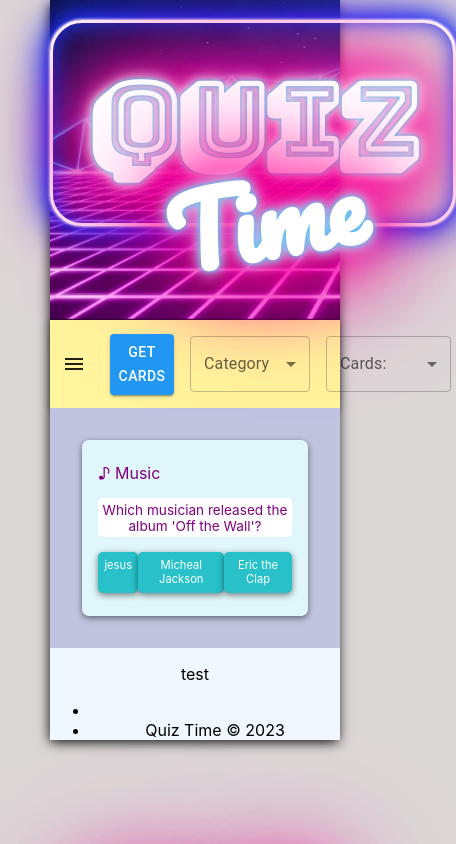
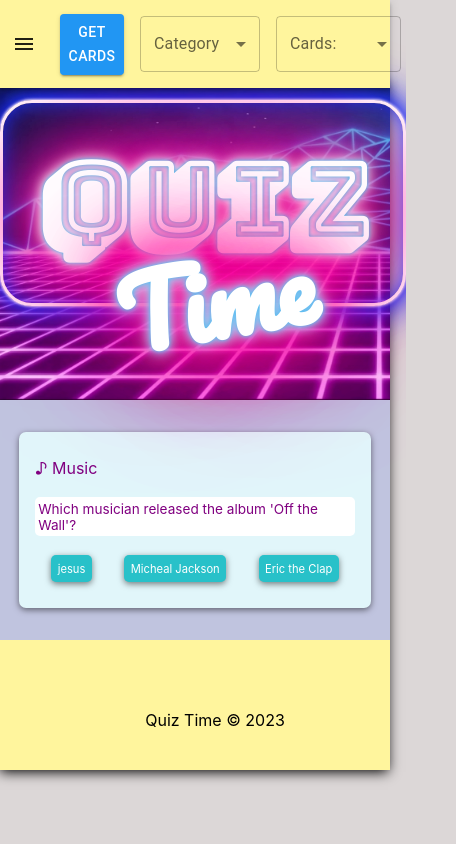
Before and after one commit to GuilhFreitas/dan-will-daniel-finalproject, a React (Create React App) app: page / in a window 390 px wide. Shown: the top 844 px of the page, 456 px wide, since content can reach past the window. Built offline with nearby package versions, Linux system fonts and the light colour scheme; a web font is replaced by a local one.

Commit message:
implemention to the button About to return the page About (need to fix - back to the main page), add style to resizinng card section as responsive desing

```diff
--- a/package.json
+++ b/package.json
@@ -10,6 +10,7 @@
     "lodash": "^4.17.21",
     "react": "^17.0.2",
     "react-dom": "^17.0.2",
+    "react-router-dom": "^6.9.0",
     "react-scripts": "^5.0.1",
     "styled-components": "^5.3.9",
     "web-vitals": "^2.1.4"
--- a/public/index.html
+++ b/public/index.html
@@ -11,8 +11,8 @@
   </head>
   <body>
     <noscript>You need to enable JavaScript to run this app.</noscript>
-    <div class="container">
+
     <div id="root"></div>
-    </div>
+
   </body>
 </html>
--- a/public/style.css
+++ b/public/style.css
@@ -2,18 +2,25 @@ body{
    background-color: rgb(220, 215, 215);
 }
 .container{
-
-  margin: auto 50px;
+  margin: auto;
   -webkit-box-shadow: -1px 3px 12px -1px #000000;
   box-shadow: -1px 3px 12px -1px #000000;
   background-color: #fff;
 }
 
-@media (width:960px){
+.main{
+  display: flex;
+}
 
-    .container{
-        margin: auto 20px;
 
-      }
+@media (width:700px){
+
+.container{
+        margin: 2px;
+  }
+
+  .main{
+    display: block;
+  }
 
 }
--- a/src/App.jsx
+++ b/src/App.jsx
@@ -1,12 +1,164 @@
+
+
+// import React, { useState, useRef } from "react";
+// import "./App.css";
+// import Main from "./components/Main";
+// import HeaderNavbar from "./components/HeaderNavbar";
+// import _ from "lodash";
+// import shuffle from "lodash/shuffle";
+// import About from "./components/About";
+// import Footer from "./components/Footer";
+
+// function App() {
+//   const [quizzes, setQuizzes] = useState([
+//     {
+//       category: "♪ Music",
+//       question: "Which musician released the album 'Off the Wall'?",
+//       correctAnswer: "Micheal Jackson",
+//       incorrectAnswers: ["Neil Young", "Eric the Clap", "jesus"],
+//       possibleAnswers: ["Neil Young", "Eric the Clap", "Micheal Jackson"],
+//       id: 0,
+//     },
+//   ]);
+
+//   const category = useRef("");
+//   const limit = useRef(5);
+
+//   const getQuizzes = () => {
+//     fetch(
+//       `https://the-trivia-api.com/api/questions?limit=${limit.current}&categories=${category.current}`
+//     )
+//       .then((resp) => resp.json())
+//       .then((newQuizzes) => {
+//         console.log(newQuizzes);
+//         setQuizzes([
+//           ...quizzes,
+//           ...newQuizzes.map((quiz) => ({ ...quiz, id: quizzes.length })),
+//         ]);
+//       })
+//       .catch((err) => {
+//         console.error(err);
+//         setQuizzes([]);
+//       });
+//   };
+
+//   const handleAboutClick = () => {
+//     setQuizzes([]);
+//     setAboutClicked(true);
+//     setQuizzClicked(false);
+//   };
+
+//   const handleQuizClick = () => {
+//     setQuizzClicked(true);
+//     setAboutClicked(false);
+//     getQuizzes();
+//   };
+
+//   const [AboutClick, setAboutClicked] = useState(false);
+//   const [getQuizClick, setQuizzClicked] = useState(false);
+
+//   return (
+//     <div className="App">
+//       <HeaderNavbar
+//         handleQuizClick={handleQuizClick}
+//         handleAboutClick={handleAboutClick}
+//         limit={limit}
+//         category={category}
+//       />
+//       {getQuizClick ? (
+//         <Main quizzes={quizzes} />
+//       ) : AboutClick ? (
+//         <About />
+//       ) : null}
+//       <Footer />
+//     </div>
+//   );
+// }
+
+// export default App;
+
+// import React, { useState, useRef } from "react";
+// import "./App.css";
+// import Main from "./components/Main";
+// import HeaderNavbar from "./components/HeaderNavbar";
+// import _ from "lodash";
+// import shuffle from "lodash/shuffle";
+// import About from "./components/About";
+// import Footer from "./components/Footer";
+
+// function App() {
+//   const [quizzes, setQuizzes] = useState([
+//     {
+//       category: "♪ Music",
+//       question: "Which musician released the album 'Off the Wall'?",
+//       correctAnswer: "Micheal Jackson",
+//       incorrectAnswers: ["Neil Young", "Eric the Clap", "jesus"],
+//       possibleAnswers: ["Neil Young", "Eric the Clap", "Micheal Jackson"],
+//       id: 0,
+//     },
+//   ]);
+
+//   const category = useRef("");
+//   const limit = useRef(5);
+
+//   const [handleAboutClick, setAboutClicked] = useState(false);
+//   const [getQuizClick, setQuizzClicked] = useState(false);
+
+//   const getQuizzes = () => {
+//     fetch(
+//       `https://the-trivia-api.com/api/questions?limit=${limit.current}&categories=${category.current}`
+//     )
+//       .then((resp) => resp.json())
+//       .then((newQuizzes) => {
+//         console.log(newQuizzes);
+//         setQuizzes([
+//           {
+//             category: newQuizzes.category,
+//             question: newQuizzes.question,
+//             correctAnswer: newQuizzes.correctAnswer,
+//             incorrectAnswers: newQuizzes.incorrectAnswers,
+//             possibleAnswers: [
+//               newQuizzes.correctAnswer,
+//               ...newQuizzes.incorrectAnswers,
+//             ],
+//             id: quizzes.length,
+//           },
+//           ...quizzes,
+//         ]);
+//       })
+//       .catch((err) => console.log(err));
+//   };
+
+//   return (
+//     <div className="App">
+//       <HeaderNavbar
+//         getQuizzes={getQuizzes}
+//         limit={limit}
+//         category={category}
+//         setAboutClicked={setAboutClicked}
+//       />
+//       {getQuizClick ? (
+//         <Main getQuizzes={getQuizzes} quizzes={quizzes} setQuizzes={setQuizzes} />
+//       ) : handleAboutClick ? (
+//         <About />
+//       ) : null}
+
+//       <Footer />
+//     </div>
+//   );
+// }
+
+// export default App;
+
+///the orginal code
 
 import React, { useState, useRef } from "react";
-import "./App.css";
+import "./components/style/style.css"
 import Main from "./components/Main";
 import HeaderNavbar from "./components/HeaderNavbar";
+import Footer from "./components/Footer";
+import About from "./components/About";
 import _ from "lodash";
-import shuffle from "lodash/shuffle";
-import About from "./components/About";
-import Footer from "./components/Footer";
 
 function App() {
   const [quizzes, setQuizzes] = useState([
@@ -16,12 +168,14 @@ function App() {
       correctAnswer: "Micheal Jackson",
       incorrectAnswers: ["Neil Young", "Eric the Clap", "jesus"],
       possibleAnswers: ["Neil Young", "Eric the Clap", "Micheal Jackson"],
-      id: 0,
     },
   ]);
 
   const category = useRef("");
   const limit = useRef(5);
+
+  const [handleAboutClick, setAboutClicked] = useState(false);
+  const [getQuizClick, setQuizzClicked] = useState(false);
 
   const getQuizzes = () => {
     fetch(
@@ -34,15 +188,37 @@ function App() {
       });
   };
 
+  return (
+    // <div className="App">
+    //   <HeaderNavbar getQuizzes={getQuizzes} limit={limit} category={category} setAboutClicked= {setAboutClicked}/>
+    //   {handleAboutClick ? (
+    //     setAboutClicked && <About />
+    //    ) : (
+    //   <Main getQuizzes={getQuizzes} quizzes={quizzes} setQuizzes={setQuizzes} />
+    //    )}
+    //   <Footer />
+    // </div>
 
-  return (
     <div className="App">
-      <HeaderNavbar getQuizzes={getQuizzes} limit={limit} category={category}/>
-      <Main getQuizzes={getQuizzes} quizzes={quizzes} setQuizzes={setQuizzes} />
-    <About />
+      <div className="container">
+    <HeaderNavbar
+      getQuizzes={getQuizzes}
+      limit={limit}
+      category={category}
+      setAboutClicked={setAboutClicked}
+    />
+
+    { handleAboutClick ? (
+      setAboutClicked && <About getQuizzes={getQuizzes} quizzes={quizzes} setQuizzes={setQuizzes}/>
+    ) : <Main getQuizzes={getQuizzes} quizzes={quizzes} setQuizzes={setQuizzes} />}
+
     <Footer />
     </div>
+  </div>
+
   );
 }
 
 export default App;
+
+//the original code
--- a/src/components/About.jsx
+++ b/src/components/About.jsx
@@ -1,15 +1,45 @@
 import React from "react";
+import Box from '@mui/material/Box';
+import Card from '@mui/material/Card';
+import CardActions from '@mui/material/CardActions';
+import CardContent from '@mui/material/CardContent';
+import Button from '@mui/material/Button';
+import Typography from '@mui/material/Typography';
+import Main from "./Main";
 
-
-
-export default function About(){
+export default function About(props){
 
     return(
 
-        <div>
-            <h1>About</h1>
-            <p>test</p>
-        </div>
-    )
+        <Card sx={{ minWidth: 275 }}>
+        <CardContent>
+          <Typography variant="h2" component="div">
+            About
+          </Typography>
+          <Typography sx={{ fontSize: 14 }} color="text.secondary" gutterBottom>
 
-}
+          Welcome to our About page!
+
+          </Typography>
+          <Typography variant="body1">
+           We are excited to tell you about our latest project - a Quiz React app.
+
+          Our Quiz React app is a fun and interactive way to test your knowledge on a variety of subjects. Whether you're looking to challenge yourself or just have some fun, our app has something for everyone.
+
+          With a sleek and user-friendly design, our app allows you to choose from a range of quizzes covering topics such as history, science, pop culture, and more. You can even create your own quiz and share it with friends!
+
+          One of the best things about our Quiz React app is its responsiveness. It works flawlessly on desktop, tablet, and mobile devices, so you can take your quizzes on the go.
+
+          But what sets our app apart from other quiz apps is its use of React technology. React allows us to create a fast and dynamic user interface, which means you can experience seamless navigation through quizzes and get instant feedback on your answers.
+
+          So why not give our Quiz React app a try? Test your knowledge and see how you stack up against others. We hope you enjoy using our app as much as we enjoyed creating it.
+            <br />
+          </Typography>
+          </CardContent>
+          <CardActions>
+          <Button onClick={<Main />} size="small">Quiz</Button>
+        </CardActions>
+      </Card>
+
+    );
+  }
--- a/src/components/HeaderNavbar.jsx
+++ b/src/components/HeaderNavbar.jsx
@@ -19,22 +19,24 @@ import ListItemButton from '@mui/material/ListItemButton';
 import ListItemText from '@mui/material/ListItemText';
 import Typography from '@mui/material/Typography';
 
-import "./style/HeaderNavbar.css";
-
-
 const drawerWidth = 240;
 const navItems = [ 'About'];
 
 //function to create HeaderNavbar
-export default function HeaderNavbar({ getQuizzes,  category, limit }) {
-
-
+export default function HeaderNavbar({ getQuizzes,  category, limit, setAboutClicked }) {
 
 const [mobileOpen, setMobileOpen] = React.useState(false);
+
 
 const handleDrawerToggle = () => {
       setMobileOpen((prevState) => !prevState);
 };
+
+// Function to render the About page
+const handleAboutClick = () => {
+      setAboutClicked(true);
+    };
+
 
   const drawer = (
       <Box onClick={handleDrawerToggle} sx={{ textAlign: 'center' }}>
@@ -44,8 +46,8 @@ const handleDrawerToggle = () => {
         <Divider />
         <List>
           {navItems.map((item) => (
-            <ListItem key={item} disablePadding>
-              <ListItemButton sx={{ textAlign: 'center' }}>
+            <ListItem key={item} disablePadding >
+              <ListItemButton sx={{ textAlign: 'center' }} onClick={handleAboutClick}>
                 <ListItemText primary={item} />
               </ListItemButton>
             </ListItem>
@@ -82,6 +84,7 @@ const handleDrawerToggle = () => {
     },
   });
 
+
   //Render boxes with header and toolbar along with dropdowns
   return (
     <div className="HeaderNav">
@@ -92,10 +95,16 @@ const handleDrawerToggle = () => {
           </div>
         </header>
 
-    <Box sx={{ flexGrow: 1 }}>
+
+     {/* This is a container for the app bar and drawer */}
+     <Box sx={{ flexGrow: 1,  display: 'flex' }}>
+       {/* Theme provider for the navigation theme */}
        <ThemeProvider theme={nav}>
-      <AppBar position="static">
+         {/* App bar */}
+         <AppBar component={"nav"}  sx={{ display: 'flex' }}>
+           {/* Toolbar */}
            <Toolbar>
+             {/* Hamburger icon button */}
              <IconButton
                color="inherit"
                aria-label="open drawer"
@@ -106,6 +115,7 @@ const handleDrawerToggle = () => {
                <MenuIcon />
              </IconButton>
 
+             {/* Get Cards button */}
              <ThemeProvider theme={btn}>
                <Button
                  // onClick={() => props.onQuizRequest(category, limit)}
@@ -116,6 +126,7 @@ const handleDrawerToggle = () => {
                </Button>
              </ThemeProvider>
 
+             {/* Category drop-down */}
              <ThemeProvider theme={dropDown}>
                <Box sx={{ minWidth: 120, margin: 2 }}>
                  <FormControl fullWidth>
@@ -126,7 +137,6 @@ const handleDrawerToggle = () => {
                      labelId="demo-simple-select-label"
                      id="demo-simple-select"
                      label="Category"
-
                      onChange={(event) =>
                        (category.current = event.target.value)
                      }
@@ -146,6 +156,7 @@ const handleDrawerToggle = () => {
                </Box>
              </ThemeProvider>
 
+             {/* Cards drop-down*/}
              <ThemeProvider theme={dropDown}>
                <Box sx={{ minWidth: 125 }}>
                  <FormControl fullWidth>
@@ -167,16 +178,20 @@ const handleDrawerToggle = () => {
                  </FormControl>
                </Box>
              </ThemeProvider>
-          <Box sx={{ flexGrow: 2, display: { xs: 'none', sm: 'block' } }}>
+
+             {/* Navigation buttons */}
+             <Box sx={{ display: { xs: 'none', sm: 'block',  flex: 5 }}}>
                {navItems.map((item) => (
-              <Button key={item} sx={{ color: '#212121' }}>
+                 <Button key={item} sx={{ color: '#212121' }} onClick={handleAboutClick}>
                    {item}
                  </Button>
                ))}
              </Box>
+
            </Toolbar>
          </AppBar>
 
+         {/* Drawer */}
          <Box component="nav">
            <Drawer
              variant="temporary"
@@ -195,6 +210,7 @@ const handleDrawerToggle = () => {
          </Box>
        </ThemeProvider>
      </Box>
+
   </div>
-  );
+)
 }
--- a/src/components/Main.jsx
+++ b/src/components/Main.jsx
@@ -2,7 +2,7 @@ import React, { useState, useRef } from "react";
 import Question from "./Question";
 import Answer from "./Answer";
 import { shuffle } from "lodash";
-import "./style/Main.css"
+import "./style/style.css"
 // import { positions } from "@mui/system";
 
 export default function Main({ quizzes }) {
@@ -36,7 +36,7 @@ export default function Main({ quizzes }) {
     <div className="main" >
       {quizzes.map((quiz, index) => {
         return (
-          <>
+          <div className="QuestionAnswer">
             <Question
               key={index}
               question={quiz.question}
@@ -60,7 +60,7 @@ export default function Main({ quizzes }) {
                 hideAnswerCard={hideAnswerCard}
               />
             )}
-          </>
+          </div>
         );
       })}
     </div>
--- a/src/components/Question.jsx
+++ b/src/components/Question.jsx
@@ -1,4 +1,4 @@
-import React, { useState } from "react";
+import React from "react";
 
 export default function Question({
   question,
@@ -27,10 +27,9 @@ export default function Question({
       margin: "2rem",
       ...style,
     },
-    container: {
-      display: "flex",
-      justifyContent: "center",
-    },
+    // container: {
+    //   justifyContent: "center",
+    // },
     category: { textAlign: "left" },
     question: {
       backgroundColor: "white",
@@ -56,7 +55,6 @@ export default function Question({
 
   return (
     <div className="outer-div">
-      <div style={styles.container}>
         <div className="questionCard" style={styles.questionCard}>
           <div className="category" style={styles.category}>
             {category}
@@ -83,6 +81,5 @@ export default function Question({
           </div>
         </div>
       </div>
-    </div>
   );
 }
--- a/src/components/style/Main.css
+++ /dev/null
@@ -1,3 +0,0 @@
-.main {
-background-color: #C0C4DF;
-}
--- a/src/components/style/HeaderNavbar.css
+++ b/src/components/style/style.css
@@ -1,3 +1,27 @@
+.main {
+    background-color: #C0C4DF;
+    }
+  body{
+      background-color: rgb(220, 215, 215);
+   }
+   .container{
+     margin: auto;
+     -webkit-box-shadow: -1px 3px 12px -1px #000000;
+     box-shadow: -1px 3px 12px -1px #000000;
+     background-color: #fff;
+   }
+
+   h1, h2, h3, h4, h5, h6{
+
+   }
+
+   .main{
+     display: flex;
+     flex-wrap: wrap;
+     justify-content: center;
+   }
+
+
 .App-header {
     background-color: #282c34;
     background-image: url('../../../public/synthwave-retro-2.jpg');
@@ -5,7 +29,7 @@
     align-items: center;
     justify-content: center;
     height: 300px;
-    margin: 0 ;
+    margin-top: 80px ;
     padding-top: 20px;
   }
 
@@ -45,7 +69,7 @@
                 inset 0 0 1.3rem #1336fe;
     }
 
-  h2 {
+  .App-header h2 {
     position: relative;
     font-family: "Bungee Shade";
     font-size: 6.5rem;
@@ -53,7 +77,7 @@
     margin: -50px !important;
   }
 
-  h1 {
+  .App-header h1 {
     position: absolute;
     font-family: "Pacifico";
     font-size: 6rem;
@@ -67,6 +91,17 @@
      animation: pulsate 1s infinite alternate;
   }
 
+  .footer{
+    background-color: #fff59d;
+    height: 100px;
+    padding-top: 30px ;
+    text-align: center;
+    align-content: center;
+  }
+
+  .footer ul{
+   list-style-type: none;
+  }
 
   @keyframes pulsate {
 
@@ -117,11 +152,18 @@
     }
   }
 
-  @media (max-width:1000px) {
+  @media (max-width:900px) {
 
     .App-header {
       background-repeat: no-repeat;
       background-size: cover;
     }
 
+   .main{
+     margin: 0 auto;
+
+     justify-content: center;
+   }
+
+
   }
```
Also changed, not shown: src/components/style/Footer.css (deleted), 1 other file (tests, documents, lock files or other folders). Lines whose indentation alone changed are shown as unchanged.
